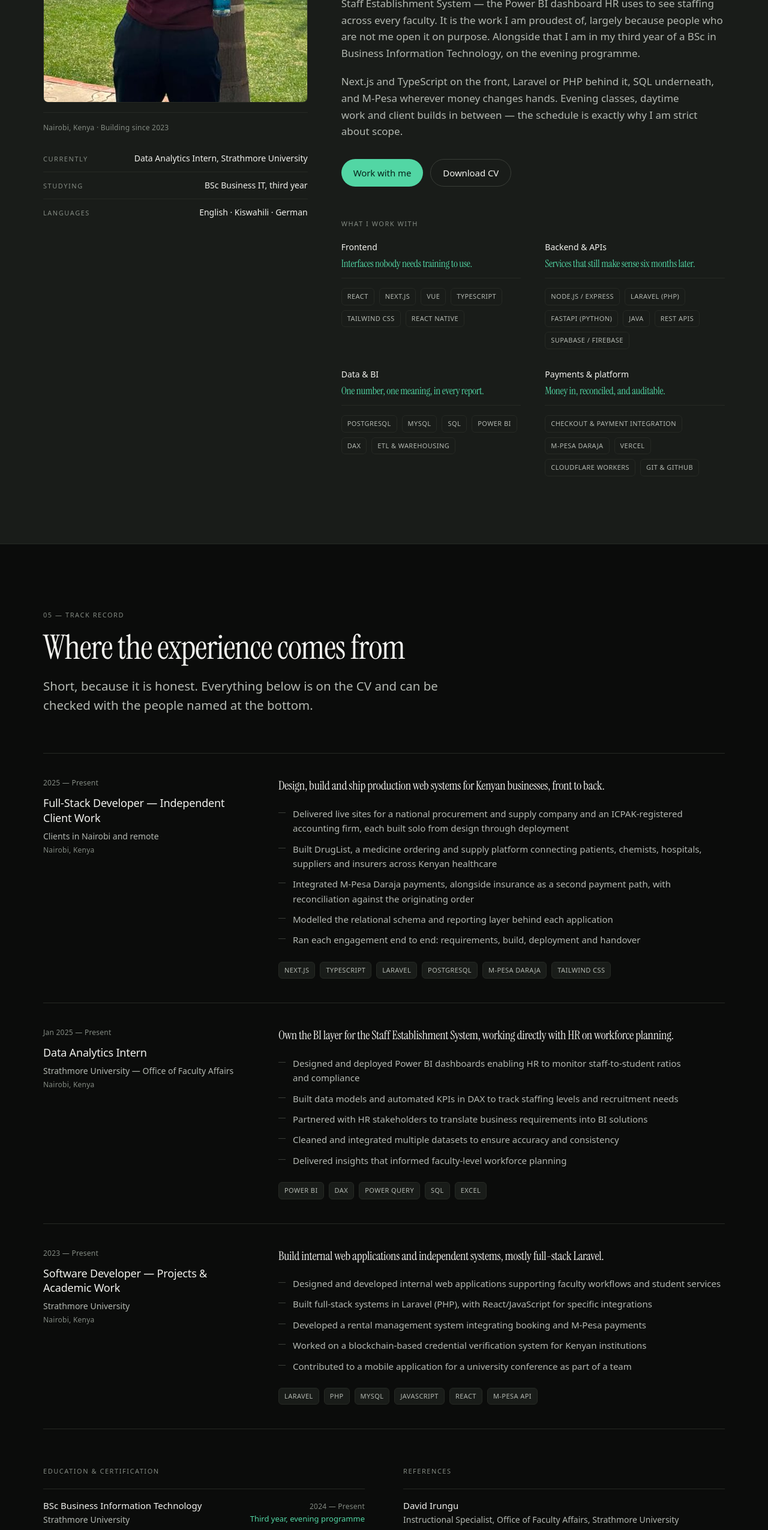
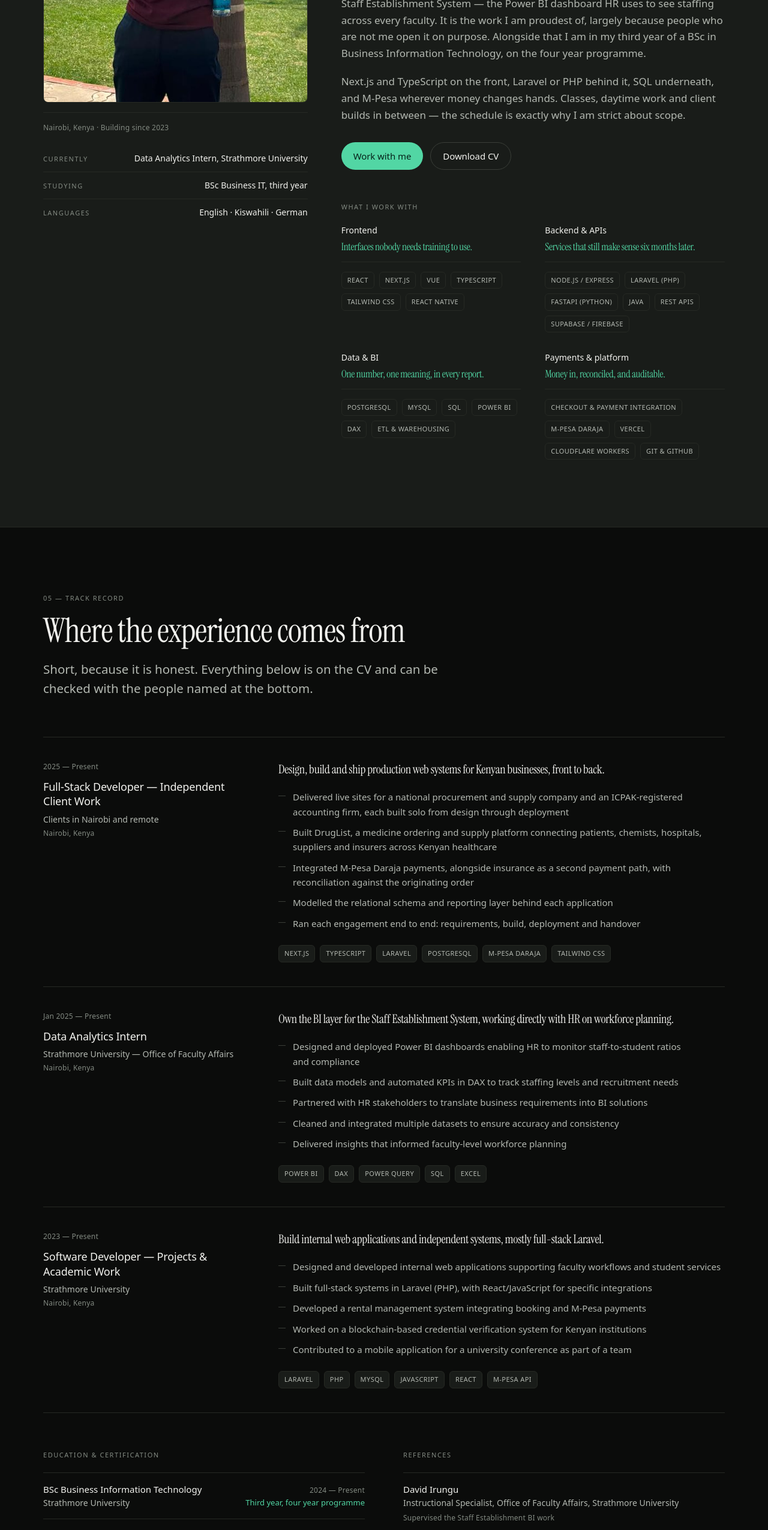
Before and after one commit to mskmumo/msk_portfolio, a Next.js app: page / in a window 1280 px wide. Shown: the part 6500-9050 px from the top of the page at 60% size. Built offline with nearby package versions, Linux system fonts and the light colour scheme; no server answers.

Commit message:
Update education detail: replace evening with four year programme

```diff
--- a/src/components/AboutSection.tsx
+++ b/src/components/AboutSection.tsx
@@ -80,12 +80,12 @@ export function AboutSection() {
                 faculty. It is the work I am proudest of, largely because people
                 who are not me open it on purpose. Alongside that I am in my
                 third year of a BSc in Business Information Technology, on the
-                evening programme.
+                four year programme.
               </p>
               <p className="pretty">
                 Next.js and TypeScript on the front, Laravel or PHP behind it,
-                SQL underneath, and M-Pesa wherever money changes hands. Evening
-                classes, daytime work and client builds in between — the
+                SQL underneath, and M-Pesa wherever money changes hands. Classes,
+                daytime work and client builds in between — the
                 schedule is exactly why I am strict about scope.
               </p>
             </div>
--- a/src/lib/site.ts
+++ b/src/lib/site.ts
@@ -316,7 +316,7 @@ export const education = [
     award: "BSc Business Information Technology",
     org: "Strathmore University",
     period: "2024 — Present",
-    detail: "Third year, evening programme",
+    detail: "Third year, four year programme",
   },
   {
     award: "Diploma in Business Information Technology",
```
